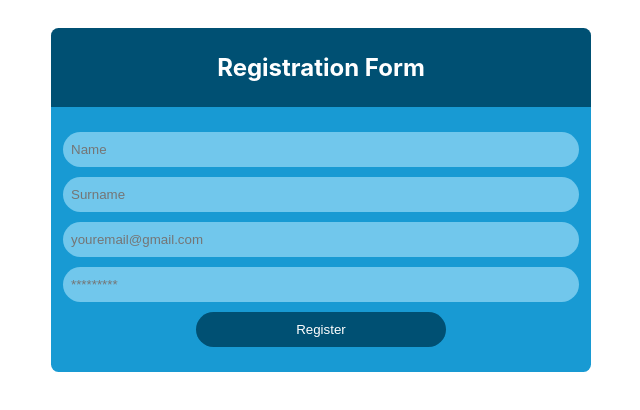
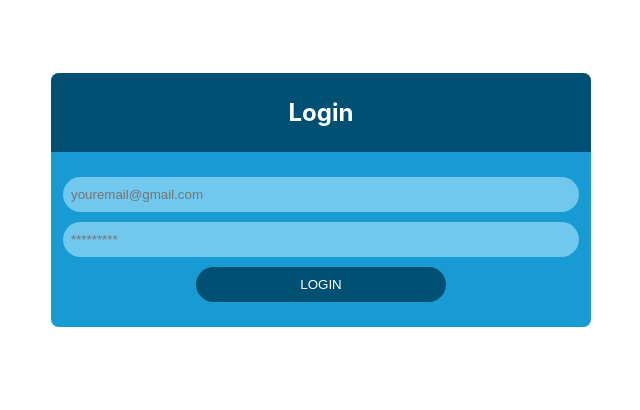
Before and after one commit to karolisst/Baigiamasis-projektas, a React (Create React App) app in the folder frontend/administration-app/: page /login in a window 1280 px wide. Shown: the top 410 px of the page, without its empty margins (339-979 px from the left). Built offline with nearby package versions, Linux system fonts and the light colour scheme.

Commit message:
Added Login

```diff
--- a/frontend/administration-app/src/App.js
+++ b/frontend/administration-app/src/App.js
@@ -1,12 +1,16 @@
 import "./App.css";
+import { Routes, Route } from "react-router-dom";
+import { Login } from "./components/Login";
 import { Register } from "./components/Register";
 
 function App() {
   return (
-    <div>
-      {" "}
-      <Register />
-    </div>
+    <>
+      <Routes>
+        <Route path="/login" element={<Login />} />
+        <Route path="/register" element={<Register />} />
+      </Routes>
+    </>
   );
 }
 
--- /dev/null
+++ b/frontend/administration-app/src/components/AuthenticationContext.jsx
@@ -0,0 +1,16 @@
+import { createContext, useState } from "react";
+
+export const AuthenticationContext = createContext();
+
+export const AuthenticationWrapper = ({ children }) => {
+  const [isSignedIn, setIsSignedIn] = useState(false);
+  const handleAuthentication = (data) => setIsSignedIn(data);
+
+  return (
+    <AuthenticationContext.Provider
+      value={{ isSignedIn, setIsSignedIn: handleAuthentication }}
+    >
+      {children}
+    </AuthenticationContext.Provider>
+  );
+};
--- /dev/null
+++ b/frontend/administration-app/src/components/Login.jsx
@@ -0,0 +1,80 @@
+import { useState } from "react";
+import {
+  MainBox,
+  StyledHeader,
+  LoginContainer,
+  StyledInput,
+  StyledButton,
+  StyledForm,
+  Error,
+} from "../styles/StyledLogin";
+import { Link, useNavigate } from "react-router-dom";
+import axios from "axios";
+import { useContext } from "react";
+import { AuthenticationContext } from "./AuthenticationContext";
+
+export const Login = () => {
+  const { setIsSignedIn } = useContext(AuthenticationContext);
+  const [formData, setFormData] = useState({
+    email: "",
+    password: "",
+  });
+  const [error, setError] = useState(null);
+
+  const navigate = useNavigate();
+
+  const handleOnSubmit = (e) => {
+    e.preventDefault();
+
+    axios
+      .post("http://localhost:8000/login", formData)
+      .then((response) => {
+        if (response.data.token) {
+          localStorage.setItem("token", response.data.token);
+          setIsSignedIn(true);
+          navigate("/");
+        } else {
+          setError(response.data.message);
+        }
+      })
+      .catch((err) => console.log(err));
+  };
+
+  const handleOnChange = (event) => {
+    setFormData({
+      ...formData,
+      [event.target.name]: event.target.value,
+    });
+  };
+
+  return (
+    <>
+      <LoginContainer>
+        <MainBox>
+          <StyledHeader>
+            <h2>
+              <b>Login</b>
+            </h2>
+          </StyledHeader>
+          <StyledForm onSubmit={handleOnSubmit}>
+            <StyledInput
+              name="email"
+              onChange={handleOnChange}
+              type="email"
+              placeholder="youremail@gmail.com"
+            />
+            <StyledInput
+              name="password"
+              onChange={handleOnChange}
+              type="password"
+              placeholder="*********"
+            />
+            <StyledButton className="btn">LOGIN</StyledButton>
+
+            {error && <Error>{error}</Error>}
+          </StyledForm>
+        </MainBox>
+      </LoginContainer>
+    </>
+  );
+};
--- a/frontend/administration-app/src/index.js
+++ b/frontend/administration-app/src/index.js
@@ -4,12 +4,15 @@ import "./index.css";
 import App from "./App";
 import reportWebVitals from "./reportWebVitals";
 import { BrowserRouter } from "react-router-dom";
+import { AuthenticationWrapper } from "./components/AuthenticationContext";
 
 const root = ReactDOM.createRoot(document.getElementById("root"));
 root.render(
   <React.StrictMode>
     <BrowserRouter>
-      <App />
+      <AuthenticationWrapper>
+        <App />
+      </AuthenticationWrapper>
     </BrowserRouter>
   </React.StrictMode>
 );
```
Also changed, not shown: 1 other file (tests, documents, lock files or other folders).
